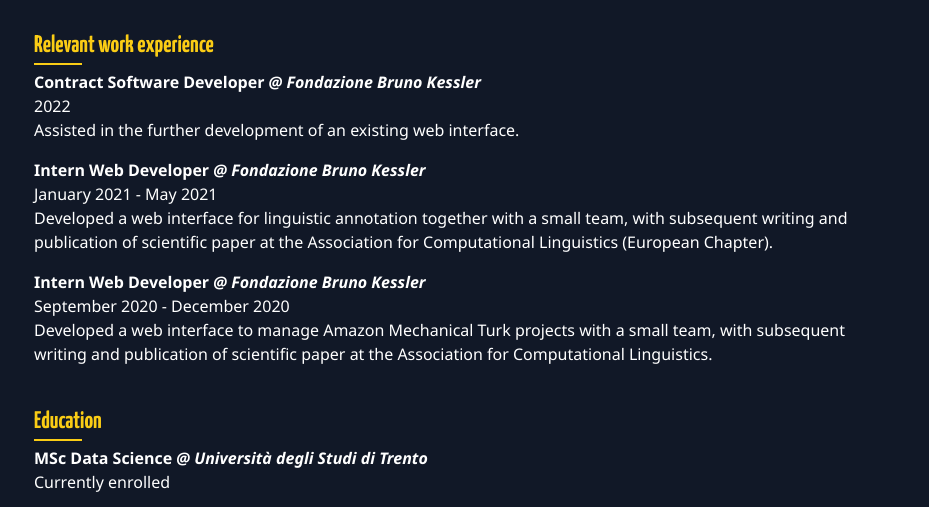
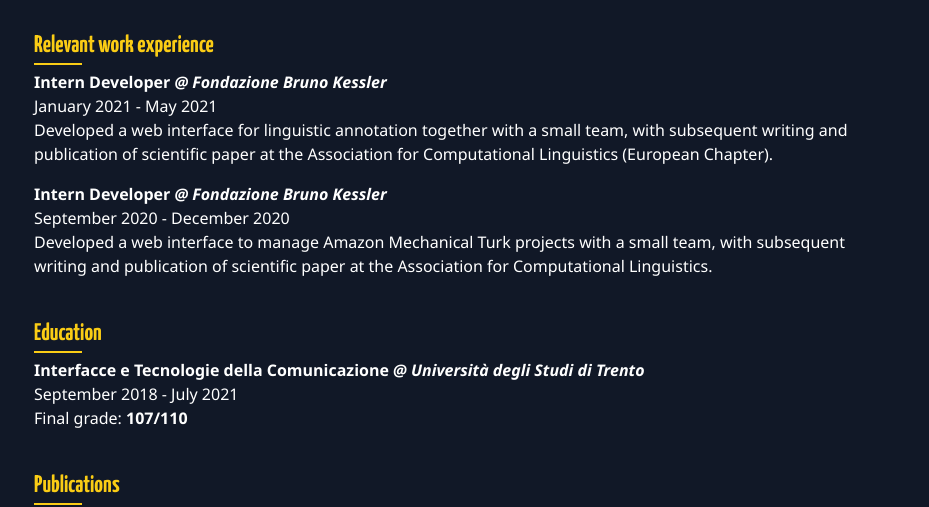
Before and after one commit to bocchilorenzo/bocchilorenzo.github.io, a website built with Vite: page index.html in a window 1280 px wide. Shown: the part 242-749 px from the top of the page, without its empty margins (174-1103 px from the left). Built offline with nearby package versions, Linux system fonts and the light colour scheme.

Commit message:
Update index.html

```diff
--- a/index.html
+++ b/index.html
@@ -105,17 +105,12 @@
       </h3>
       <div class="flex flex-col py-2 gap-y-4">
         <div>
-          <h4 class="font-bold">Contract Software Developer <i>@ Fondazione Bruno Kessler</i></h4>
-          <p>2022</p>
-          <p>Assisted in the further development of an existing web interface.</p>
-        </div>
-        <div>
-          <h4 class="font-bold">Intern Web Developer <i>@ Fondazione Bruno Kessler</i></h4>
+          <h4 class="font-bold">Intern Developer <i>@ Fondazione Bruno Kessler</i></h4>
           <p>January 2021 - May 2021</p>
           <p>Developed a web interface for linguistic annotation together with a small team, with subsequent writing and publication of scientific paper at the Association for Computational Linguistics (European Chapter).</p>
         </div>
         <div>
-          <h4 class="font-bold">Intern Web Developer <i>@ Fondazione Bruno Kessler</i></h4>
+          <h4 class="font-bold">Intern Developer <i>@ Fondazione Bruno Kessler</i></h4>
           <p>September 2020 - December 2020</p>
           <p>Developed a web interface to manage Amazon Mechanical Turk projects with a small team, with subsequent writing and publication of scientific paper at the Association for Computational Linguistics.</p>
         </div>
@@ -127,10 +122,6 @@
         Education
       </h3>
       <div class="flex flex-col py-2 gap-y-4">
-        <div>
-          <h4 class="font-bold">MSc Data Science <i>@ Università degli Studi di Trento</i></h4>
-          <p>Currently enrolled</p>
-        </div>
         <div>
           <h4 class="font-bold">Interfacce e Tecnologie della Comunicazione <i>@ Università degli Studi di
               Trento</i></h4>
```
